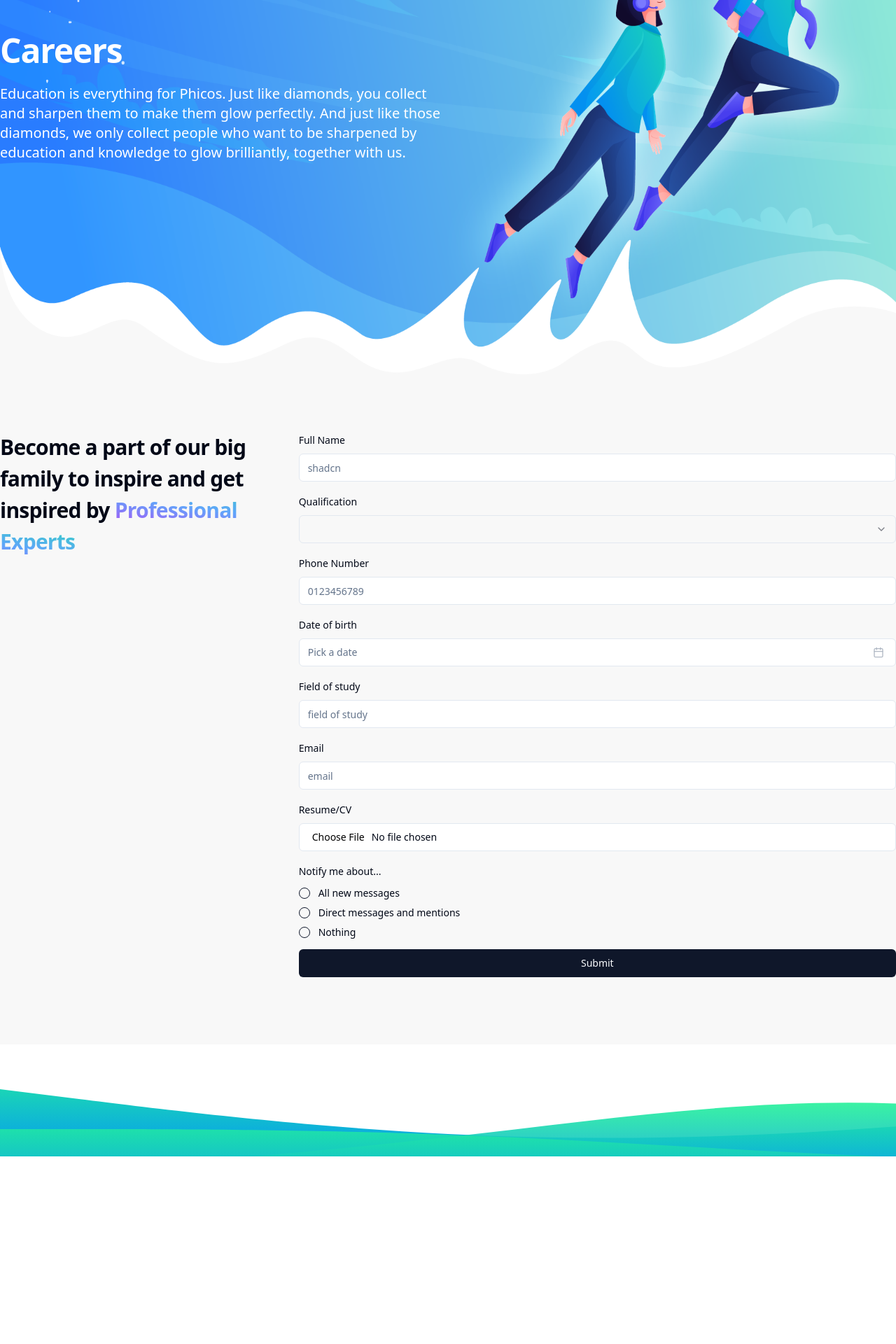
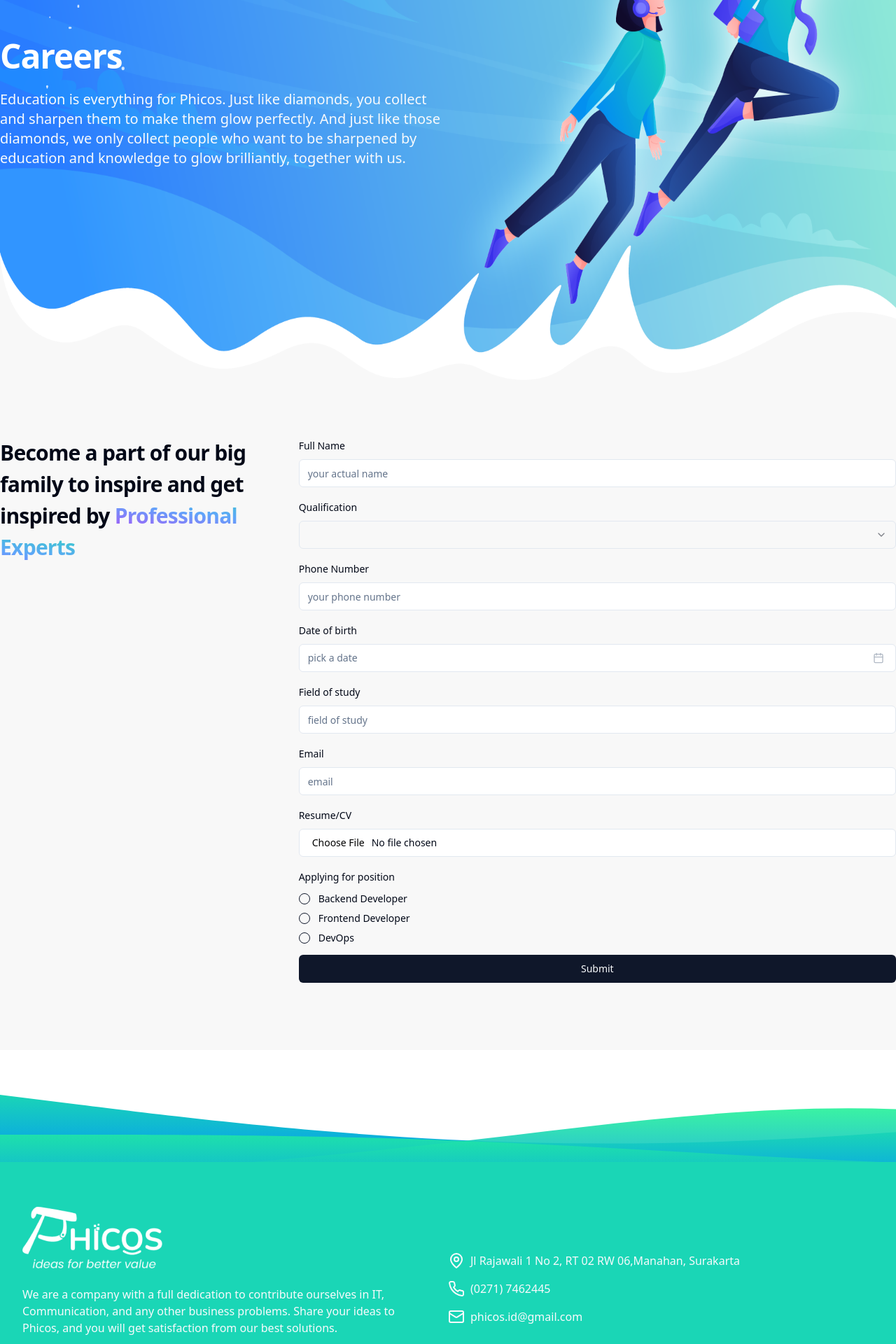
Before and after one commit to AestheticDevs/phicos-react, a React (Vite) app: page /phicos-react/careers in a window 1280 px wide. Shown: the part 320-2240 px from the top of the page at 70% size. Before the commit the page ends 1972 px from the top, so only its background shows below. Built offline with nearby package versions, Linux system fonts and the light colour scheme.

Commit message:
update progress

```diff
--- a/src/components/career-form.tsx
+++ b/src/components/career-form.tsx
@@ -1,9 +1,22 @@
 import { zodResolver } from "@hookform/resolvers/zod";
 import { useForm } from "react-hook-form";
 import { z } from "zod";
-import { Form, FormControl, FormField, FormItem, FormLabel, FormMessage } from "./ui/form";
+import {
+  Form,
+  FormControl,
+  FormField,
+  FormItem,
+  FormLabel,
+  FormMessage,
+} from "./ui/form";
 import { Input } from "./ui/input";
-import { Select, SelectContent, SelectItem, SelectTrigger, SelectValue } from "./ui/select";
+import {
+  Select,
+  SelectContent,
+  SelectItem,
+  SelectTrigger,
+  SelectValue,
+} from "./ui/select";
 import { Button } from "./ui/button";
 import { Popover, PopoverContent, PopoverTrigger } from "./ui/popover";
 import { cn } from "@/lib/utils";
@@ -13,7 +26,6 @@
 import { RadioGroup, RadioGroupItem } from "./ui/radio-group";
 
 const CareerForm = () => {
-
   const formSchema = z.object({
     full_name: z.string().min(2).max(100),
     qualification: z.string(),
@@ -23,7 +35,7 @@
     email: z.string().email(),
     pos: z.string(),
     resume: z.any(),
-  })
+  });
 
   const form = useForm<z.infer<typeof formSchema>>({
     resolver: zodResolver(formSchema),
@@ -34,25 +46,29 @@
       field_study: "",
       qualification: "",
       resume: "",
-    }
-  })
+    },
+  });
 
   function onSubmit(values: z.infer<typeof formSchema>) {
-    console.log(values)
+    console.log(values);
   }
 
   return (
     <Form {...form}>
       <form onSubmit={form.handleSubmit(onSubmit)} className="grid gap-4 mb-8">
-        <FormField control={form.control} name="full_name" render={({ field }) => (
+        <FormField
+          control={form.control}
+          name="full_name"
+          render={({ field }) => (
             <FormItem>
               <FormLabel>Full Name</FormLabel>
               <FormControl>
-              <Input placeholder="shadcn" {...field} />
+                <Input placeholder="your actual name" {...field} />
               </FormControl>
               <FormMessage />
             </FormItem>
-        )} />
+          )}
+        />
 
         <FormField
           control={form.control}
@@ -77,15 +93,23 @@
           )}
         />
 
-        <FormField control={form.control} name="phone_number" render={({ field }) => (
+        <FormField
+          control={form.control}
+          name="phone_number"
+          render={({ field }) => (
             <FormItem>
               <FormLabel>Phone Number</FormLabel>
               <FormControl>
-              <Input placeholder="0123456789" type="number" {...field} />
+                <Input
+                  placeholder="your phone number"
+                  type="number"
+                  {...field}
+                />
               </FormControl>
               <FormMessage />
             </FormItem>
-        )} />
+          )}
+        />
 
         <FormField
           control={form.control}
@@ -106,7 +130,7 @@
                       {field.value ? (
                         format(field.value, "PPP")
                       ) : (
-                        <span>Pick a date</span>
+                        <span>pick a date</span>
                       )}
                       <CalendarIcon className="ml-auto h-4 w-4 opacity-50" />
                     </Button>
@@ -126,9 +150,13 @@
               </Popover>
               <FormMessage />
             </FormItem>
-          )} />
+          )}
+        />
 
-        <FormField control={form.control} name="field_study" render={({ field }) => (
+        <FormField
+          control={form.control}
+          name="field_study"
+          render={({ field }) => (
             <FormItem>
               <FormLabel>Field of study</FormLabel>
               <FormControl>
@@ -136,9 +164,13 @@
               </FormControl>
               <FormMessage />
             </FormItem>
-        )} />
+          )}
+        />
 
-        <FormField control={form.control} name="email" render={({ field }) => (
+        <FormField
+          control={form.control}
+          name="email"
+          render={({ field }) => (
             <FormItem>
               <FormLabel>Email</FormLabel>
               <FormControl>
@@ -146,9 +178,13 @@
               </FormControl>
               <FormMessage />
             </FormItem>
-        )} />
+          )}
+        />
 
-        <FormField control={form.control} name="resume" render={({ field }) => (
+        <FormField
+          control={form.control}
+          name="resume"
+          render={({ field }) => (
             <FormItem>
               <FormLabel>Resume/CV</FormLabel>
               <FormControl>
@@ -156,14 +192,15 @@
               </FormControl>
               <FormMessage />
             </FormItem>
-        )} />
+          )}
+        />
 
         <FormField
           control={form.control}
           name="pos"
           render={({ field }) => (
             <FormItem className="space-y-3">
-              <FormLabel>Notify me about...</FormLabel>
+              <FormLabel>Applying for position</FormLabel>
               <FormControl>
                 <RadioGroup
                   onValueChange={field.onChange}
@@ -172,25 +209,25 @@
                 >
                   <FormItem className="flex items-center space-x-3 space-y-0">
                     <FormControl>
-                      <RadioGroupItem value="all" />
+                      <RadioGroupItem value="backend" />
                     </FormControl>
                     <FormLabel className="font-normal">
-                      All new messages
+                      Backend Developer
                     </FormLabel>
                   </FormItem>
                   <FormItem className="flex items-center space-x-3 space-y-0">
                     <FormControl>
-                      <RadioGroupItem value="mentions" />
+                      <RadioGroupItem value="frontend" />
                     </FormControl>
                     <FormLabel className="font-normal">
-                      Direct messages and mentions
+                      Frontend Developer
                     </FormLabel>
                   </FormItem>
                   <FormItem className="flex items-center space-x-3 space-y-0">
                     <FormControl>
-                      <RadioGroupItem value="none" />
+                      <RadioGroupItem value="devops" />
                     </FormControl>
-                    <FormLabel className="font-normal">Nothing</FormLabel>
+                    <FormLabel className="font-normal">DevOps</FormLabel>
                   </FormItem>
                 </RadioGroup>
               </FormControl>
@@ -203,6 +240,6 @@
       </form>
     </Form>
   );
-}
+};
 
 export default CareerForm;
--- a/src/components/footer.tsx
+++ b/src/components/footer.tsx
@@ -1,11 +1,39 @@
+import { Mail, MapPin, Phone } from "lucide-react";
 import WavePattern from "./wavepattern";
-
+import PhicosLogoFooter from "@/assets/image/logo-phicos-footer.png";
 const Footer = () => {
   return (
-    <footer>
+    <footer className="bg-white">
       <WavePattern />
+      <div className="bg-phicos-primary container mx-auto py-16 grid grid-cols-2">
+        <div>
+          <img src={PhicosLogoFooter} alt="" className="mb-4" />
+          <p className="text-slate-50 max-w-xl">
+            We are a company with a full dedication to contribute ourselves in
+            IT, Communication, and any other business problems. Share your ideas
+            to Phicos, and you will get satisfaction from our best solutions.
+          </p>
+        </div>
+        <div className="my-4 flex flex-col gap-4 mt-auto">
+          <div className="flex gap-2 text-slate-50">
+            <MapPin />
+            <p>Jl Rajawali 1 No 2, RT 02 RW 06,Manahan, Surakarta</p>
+          </div>
+          <p className="flex gap-2 text-slate-50">
+            <Phone />
+            <p>(0271) 7462445</p>
+          </p>
+          <a
+            href="mailto:phicos.id@gmail.com"
+            className="flex gap-2 text-slate-50"
+          >
+            <Mail />
+            <p className="phicos.id@gmail.com">phicos.id@gmail.com</p>
+          </a>
+        </div>
+      </div>
     </footer>
   );
-}
+};
 
 export default Footer;
--- a/src/pages/Career.tsx
+++ b/src/pages/Career.tsx
@@ -1,41 +1,52 @@
-import CareerHero from '@/assets/image/careers_page_hero.png'
-import CareerForm from '@/components/career-form';
-import { FC } from 'react';
+import CareerHero from "@/assets/image/careers_page_hero.png";
+import CareerForm from "@/components/career-form";
+import { FC } from "react";
 
 const Career: FC = () => {
   return (
     <>
-      <section
-        className="relative h-screen"
-      >
-        <img src={CareerHero} alt="" className='absolute top-0 left-0 w-full h-full' />
-        <div className='max-w-7xl mx-auto grid grid-cols-2 h-full w-full'>
-          <div className='z-10 grid place-items-center' >
-            <div className=''>
-              <h1 className='scroll-m-20 text-4xl font-extrabold tracking-tight lg:text-5xl text-white'>Careers</h1>
-              <p className='leading-7 [&:not(:first-child)]:mt-6 mb-6 text-xl text-white'>Education is everything for Phicos. Just like diamonds, you collect and sharpen them to make them glow perfectly. And just like those diamonds, we only collect people who want to be sharpened by education and knowledge to glow brilliantly, together with us.</p>
+      <section className="relative h-screen">
+        <img
+          src={CareerHero}
+          alt=""
+          className="absolute top-0 left-0 w-full h-full"
+        />
+        <div className="max-w-7xl mx-auto grid grid-cols-2 h-full w-full">
+          <div className="z-10 grid place-items-center">
+            <div className="">
+              <h1 className="scroll-m-20 text-4xl font-extrabold tracking-tight lg:text-5xl text-white">
+                Careers
+              </h1>
+              <p className="leading-7 [&:not(:first-child)]:mt-6 mb-6 text-xl text-slate-50">
+                Education is everything for Phicos. Just like diamonds, you
+                collect and sharpen them to make them glow perfectly. And just
+                like those diamonds, we only collect people who want to be
+                sharpened by education and knowledge to glow brilliantly,
+                together with us.
+              </p>
             </div>
           </div>
         </div>
       </section>
 
-      <section className='bg-[#F8F8F8] relative'>
-        <div className='max-w-7xl mx-auto py-16 grid grid-cols-3'>
-          <div className='h-fit sticky top-32 col-span-1'>
-            <h2 className='scroll-m-20 pb-2 text-3xl font-semibold tracking-tight transition-colors first:mt-0 mb-8 leading-normal'>
-              Become a part of our big family
-              to inspire and get inspired by {' '}
-              <span className='bg-gradient-to-tr from-purple-500 via-blue-400 to-teal-400 bg-clip-text text-transparent font-extrabold'>Professional Experts</span>
+      <section className="bg-[#F8F8F8] relative">
+        <div className="max-w-7xl mx-auto py-16 grid grid-cols-3">
+          <div className="h-fit sticky top-32 col-span-1">
+            <h2 className="scroll-m-20 pb-2 text-3xl font-semibold tracking-tight transition-colors first:mt-0 mb-8 leading-normal">
+              Become a part of our big family to inspire and get inspired by{" "}
+              <span className="bg-gradient-to-tr from-purple-500 via-blue-400 to-teal-400 bg-clip-text text-transparent font-extrabold">
+                Professional Experts
+              </span>
             </h2>
           </div>
 
-          <div className='col-span-2'>
+          <div className="col-span-2">
             <CareerForm />
           </div>
         </div>
-      </section >
+      </section>
     </>
   );
-}
+};
 
 export default Career;
--- a/src/pages/Index.tsx
+++ b/src/pages/Index.tsx
@@ -1,68 +1,95 @@
 import HeroImage from "@/assets/image/landing_page_hero.png";
-import SoftDev from "@/assets/image/sofdev.png";
 import "../assets/css/global.css";
-import ClientImg from "@/assets/image/kemendikbud_logo.png";
 import { Swiper, SwiperSlide } from "swiper/react";
 import "swiper/css";
-import { Autoplay } from "swiper/modules";
-import { Button } from "@/components/ui/button";
+import "swiper/css/pagination";
+import { Autoplay, Pagination } from "swiper/modules";
 import { FC } from "react";
 import { services } from "@/store/services";
-import { cn } from "@/lib/utils";
+
+const clientImg = [
+  {
+    src: "https://phicos.co.id/uploads/images/client/e5d08ba6589d085b31232e744e1c47f9.png",
+    title: "Blora",
+  },
+  {
+    src: "https://phicos.co.id/uploads/images/client/fc982e9e336c70f12deb0c94107af9ac.png",
+    title: "Wonogiri",
+  },
+  {
+    src: "https://phicos.co.id/uploads/images/client/c0ba4c8db875e67a8b64c5db362d6929.png",
+    title: "Tasik Malaya",
+  },
+  {
+    src: "https://phicos.co.id/uploads/images/client/9323d07a29262d268bea65760b5e06b7.png",
+    title: "Lampung Barat",
+  },
+  {
+    src: "https://phicos.co.id/uploads/images/client/b64c0f197588c3b23978f7389d541916.png",
+    title: "Boyolali",
+  },
+  {
+    src: "https://phicos.co.id/uploads/images/client/c05eafe917beec7e96b3f06aa09af55c.png",
+    title: "Kemendikbud",
+  },
+  {
+    src: "https://phicos.co.id/uploads/images/client/0cac85092e95b36954a53c1186c6eab7.png",
+    title: "Sukoharjo",
+  },
+  {
+    src: "https://phicos.co.id/uploads/images/client/3beb567acbc18e2b00b8276b80e3358d.png",
+    title: "Gunung kidul",
+  },
+  {
+    src: "https://phicos.co.id/uploads/images/client/36044f10a03ad9b9abd7bb4d858dd328.png",
+    title: "Kota Surakarta",
+  },
+];
+
 const Index: FC = () => {
   return (
     <>
-            <section className="grid grid-cols-2  h-[600px] max-w-7xl container mx-auto">
-                <div className="w-fit text-start my-auto">
-                    <h1 className="scroll-m-20 text-4xl font-extrabold tracking-tight lg:text-6xl  bg-gradient-to-tl from-blue-400 to-green-400 bg-clip-text text-transparent">
-                        Trust Your Idea to Us!
+      <section className="">
+        <div className="grid grid-cols-2 min-h-[600px] py-28 container mx-auto ">
+          <img src={HeroImage} alt="hero image" className="my-auto mx-auto" />
+          <div className="w-fit text-start hero-gradient">
+            <h1 className="scroll-m-20 font-extrabold tracking-tight text-slate-800 text-8xl mb-8">
+              Trust Your{" "}
+              <span className="bg-gradient-to-tl from-phicos-primary to-phicos-accent text-transparent bg-clip-text">
+                Idea
+              </span>{" "}
+              to Us!
             </h1>
-                    <p className="leading-7 [&:not(:first-child)]:mt-6 text-slate-500 mb-6 text-xl">
-                        We are a company with a full dedication to contribute
-                        ourselves in IT, Communication, and any other business
-                        problems. Share your ideas to Phicos, and you will get
-                        satisfaction from our best solutions.
+            <div className="max-w-xl">
+              <hr className="border-b-2 border-slate-800 w-16" />
+              <p className="leading-7 mt-4 text-slate-600 mb-8 text-xl ">
+                We are a company with a full dedication to contribute ourselves
+                in IT, Communication, and any other business problems. Share
+                your ideas to Phicos, and you will get satisfaction from our
+                best solutions.
               </p>
-                    <div className="flex gap-4 mx-auto">
-                        <Button
-                            variant={"default"}
-                            size={"lg"}
-                            className={cn('rounded-full bg-gradient-to-t from-blue-400 to-green-400 hover:shadow-lg')}
-                        >
-                            Get Started
-                        </Button>
-                        <Button
-                            variant={"secondary"}
-                            size={"lg"}
-                            className={cn('rounded-full bg-gradient-to-t from-slate-200 to-slate-50 hover:shadow-lg')}
-                        >
-                            Learn More
-                        </Button>
             </div>
           </div>
-                <div className="my-auto ml-auto">
-                    <img src={HeroImage} alt="hero mage" className="ml-auto" />
         </div>
       </section>
 
-            <section className="py-16  bg-slate-50">
-                <div className="container max-w-7xl mx-auto">
+      <section className="py-24  bg-slate-50">
+        <div className="container mx-auto">
           <div className="mb-16">
             <h2 className="scroll-m-20 pb-2 text-3xl font-semibold tracking-tight transition-colors first:mt-0 mb-4">
               Our Services
             </h2>
             <p className="leading-7 [&:not(:first-child)]:mt-6 text-slate-700 mb-8">
-                            We are a company with a full dedication to
-                            contribute
+              We are a company with a full dedication to contribute
             </p>
           </div>
           <div className="grid grid-cols-3 gap-8">
             {services.map((service, index) => (
               <div
                 key={index}
-                                className="gap-8 p-8 border bg-white border-slate-100 rounded-2xl cardShadow hover:bg-gradient-to-t from-blue-500 to-green-400 group"
+                className="gap-8 p-8 border bg-white border-slate-100 rounded-2xl cardShadow group hover:border-gray-200 hover:bg-gradient-to-br from-phicos-primary to-phicos-accent"
               >
-                                <div className="group-hover:bg-black/10 w-fit rounded-lg">
+                <div className="bg-black/5 w-fit rounded-lg transition">
                   <img
                     src={service.img}
                     alt="softdev image"
@@ -70,10 +97,10 @@
                   />
                 </div>
                 <div>
-                                    <h4 className="mb-4 font-medium text-slate-800 text-xl group-hover:text-white">
+                  <h4 className="mb-4 font-medium text-slate-800 group-hover:text-slate-50 text-xl">
                     {service.title}
                   </h4>
-                                    <p className="text-slate-700 group-hover:text-white">
+                  <p className="text-slate-700 group-hover:text-slate-50">
                     {service.description}
                   </p>
                 </div>
@@ -84,29 +111,37 @@
       </section>
 
       <section className="py-16">
-                <div className="container max-w-7xl mx-auto">
+        <div className="container mx-auto">
           <div className="mb-16">
             <h2 className="scroll-m-20 pb-2 text-3xl font-semibold tracking-tight transition-colors first:mt-0 mb-8">
               Companies we work with
             </h2>
-                        <p className="text-slate-700 group-hover:text-white">
-                            Here are some of the outstanding organizations we have had the privilege to work with
+            <p className="text-slate-700">
+              Here are some of the outstanding organizations we have had the
+              privilege to work with
             </p>
           </div>
           <div>
             <Swiper
               spaceBetween={100}
               slidesPerView={6}
+              grabCursor={true}
               modules={[Autoplay]}
-                            loop={true}
               autoplay={{
-                                delay: 2500,
-                                disableOnInteraction: false
+                delay: 2000,
+                disableOnInteraction: false,
               }}
             >
-                            {[...Array(10)].map((_, index) => (
+              {clientImg.map((client, index) => (
                 <SwiperSlide key={index}>
-                                    <img src={ClientImg} alt="kemendikbud" />
+                  <div className="flex flex-col items-center gap-2">
+                    <img
+                      src={client.src}
+                      alt="kemendikbud"
+                      className="w-full aspect-square object-contain bg-center"
+                    />
+                    <span className="text-slate-600">{client.title}</span>
+                  </div>
                 </SwiperSlide>
               ))}
             </Swiper>
--- a/tailwind.config.ts
+++ b/tailwind.config.ts
@@ -50,6 +50,8 @@
           DEFAULT: "hsl(var(--card))",
           foreground: "hsl(var(--card-foreground))",
         },
+        'phicos-primary': '#1AD6B6',
+        'phicos-accent': '#0DB0DB'
       },
       borderRadius: {
         lg: "var(--radius)",
```
Also changed, not shown: src/components/navbar.tsx (+33 -27 lines), src/components/ui/button.tsx (+11 -11 lines), src/index.css (+22 -0 lines), src/pages/Work.tsx (+27 -18 lines), src/assets/image/logo-phicos-footer.png (added). Lines whose indentation alone changed are shown as unchanged.
